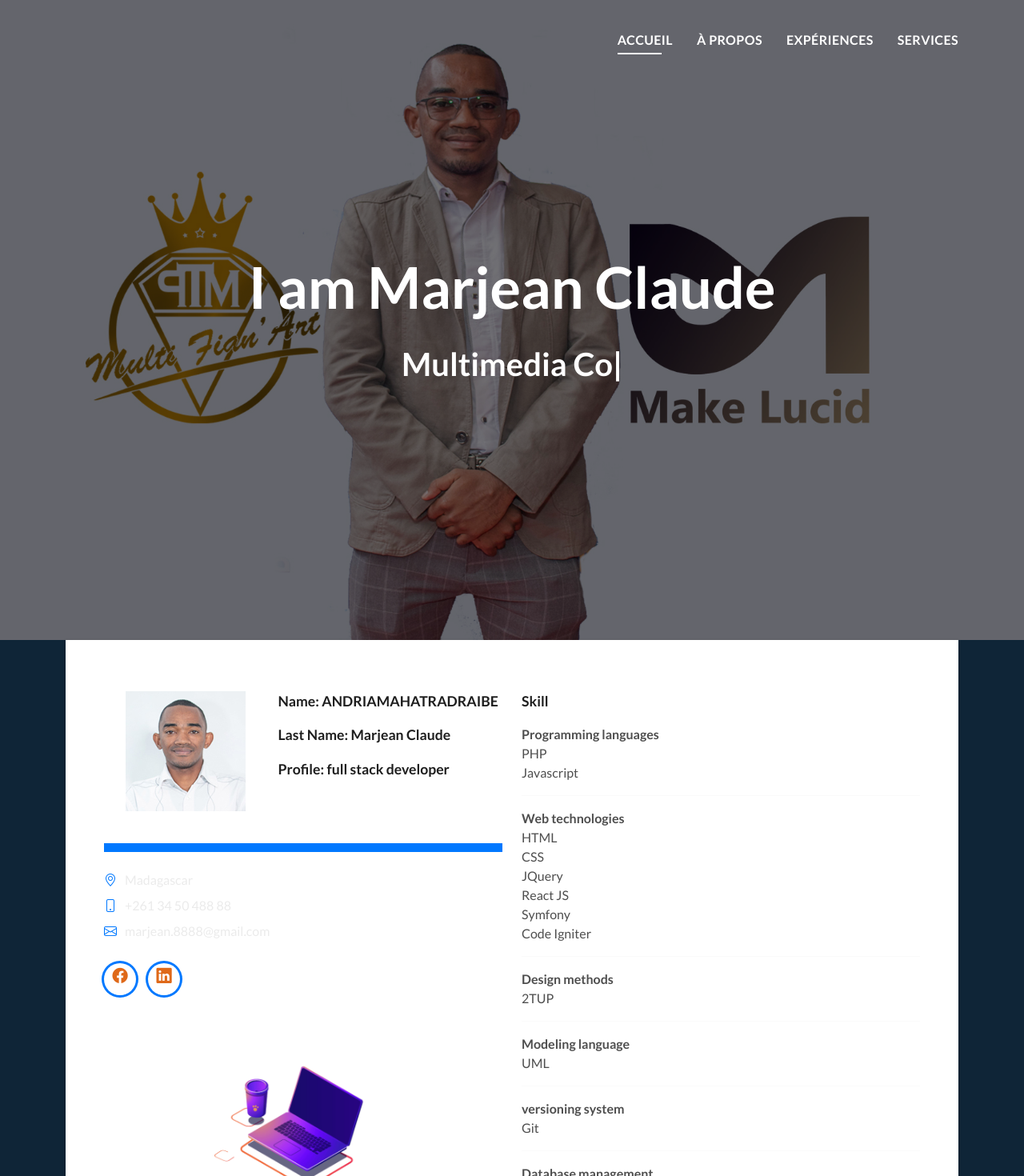
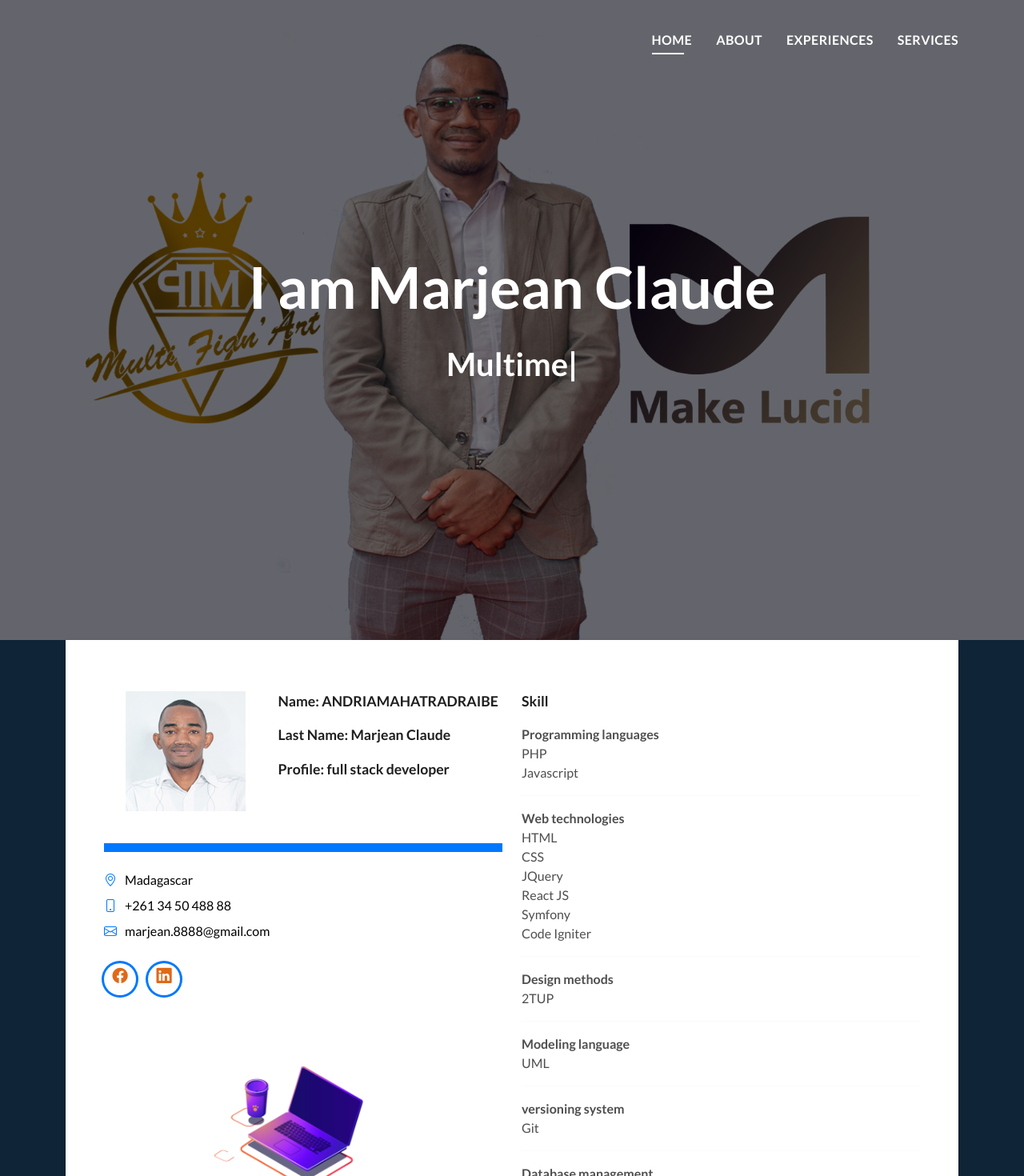
Before and after one commit to claudemarjean/MyPortFolio, a React (Create React App) app: page / in a window 1280 px wide. Shown: the top 1470 px of the page at 80% size. Built offline with nearby package versions, Linux system fonts and the light colour scheme.

Commit message:
modif contenue

```diff
--- a/src/components/Header.js
+++ b/src/components/Header.js
@@ -7,9 +7,9 @@ const Header = () => {
         <h1 className="logo"><a href="index.html"></a></h1>
         <nav id="navbar" className="navbar">
           <ul>
-            <li><a className="nav-link scrollto active" href="#hero">Accueil</a></li>
-            <li><a className="nav-link scrollto" href="#about">à propos</a></li>
-            <li><a className="nav-link scrollto" href="#experiences">Expériences</a></li>
+            <li><a className="nav-link scrollto active" href="#hero">Home</a></li>
+            <li><a className="nav-link scrollto" href="#about">About</a></li>
+            <li><a className="nav-link scrollto" href="#experiences">experiences</a></li>
             <li><a className="nav-link scrollto" href="#services">Services</a></li>
             {/* <li><a className="nav-link scrollto" href="#blog">Blog</a></li> */}
           </ul>
--- a/src/components/Main.js
+++ b/src/components/Main.js
@@ -10,7 +10,7 @@ const Main = () =>{
             <About/>
             <Cursus/>
             <Service/>
-            <Blog/>
+            {/* <Blog/> */}
         </main>
     );
 }
--- a/src/components/main/About.js
+++ b/src/components/main/About.js
@@ -58,7 +58,7 @@ const About = () => {
                                                 </div>
                                             </div>
                                         </div>
-                                        <div className="more-info text-start ">
+                                        <div className="more-info text-start " style={{ color: 'black' }}>
                                             <ul className="list-ico">
                                                 <li><span className="bi bi-geo-alt"></span>Madagascar</li>
                                                 <li><span className="bi bi-phone"></span>+261 34 50 488 88</li>
--- a/src/components/main/Service.js
+++ b/src/components/main/Service.js
@@ -21,7 +21,7 @@ const Service = () => {
                 <span className="ico-circle"><i className="bi bi-display"></i></span>
               </div>
               <div className="service-content">
-                <h2 className="s-title">Front-End Web Development</h2>
+                <h2 className="s-title" >Front-End Web Development</h2>
                 <p className="s-description text-center">
                   Full Stack Web Developer, specializing in Front-End, proficient in HTML, CSS, JavaScript, React JS, Angular JS, D3JS. Creates captivating interfaces, delivering an exceptional user experience.
                 </p>
@@ -31,7 +31,7 @@ const Service = () => {
           <div className="col-md-4">
             <div className="service-box">
               <div className="service-ico">
-                <span className="ico-circle"><i className="bi bi-server"></i></span>
+                <span className="ico-circle"><i className="bi bi-code-slash"></i></span>
               </div>
               <div className="service-content">
                 <h2 className="s-title">Back-End Web Development</h2>
--- a/src/index.css
+++ b/src/index.css
@@ -907,6 +907,7 @@ a:hover {
   text-transform: uppercase;
   text-align: center;
   padding: 0.4rem 0;
+  color: black
 }
 
 .service-box .s-description {
```
